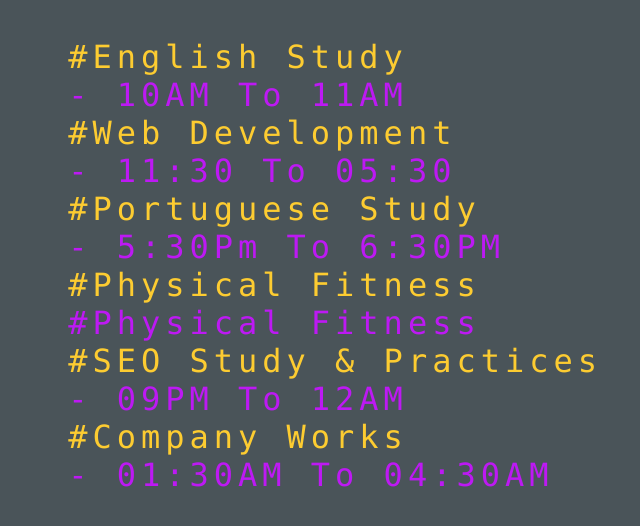
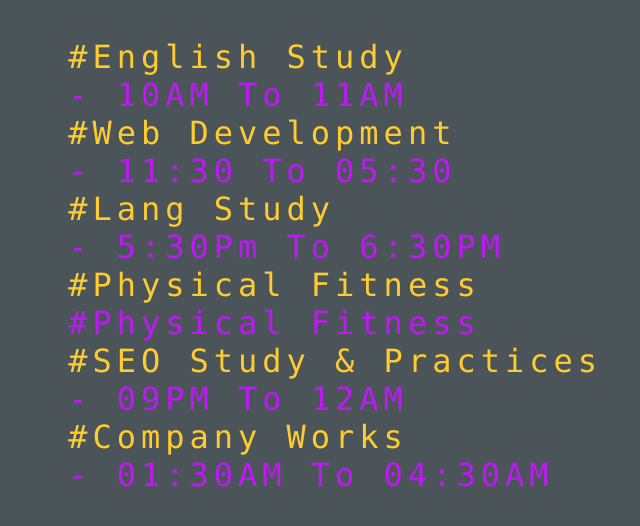
Before and after one commit to udaysarkarud/daliy-routine, a plain HTML site: page index.html in a window 1280 px wide. Shown: the whole page, without its empty margins (640-1280 px from the left). Drawn offline with Linux system fonts and the light colour scheme.

Commit message:
update text

```diff
--- a/index.html
+++ b/index.html
@@ -13,7 +13,7 @@
         <span>	- 10AM To 11AM</span>
         <h3>#Web Development</h3>
         <span>	- 11:30 To 05:30</span>
-        <h3>#Portuguese Study</h3>
+        <h3>#Lang Study</h3>
         <span>	- 5:30Pm To 6:30PM</span>
         <h3>#Physical Fitness</h3>
         <span>#Physical Fitness</span>
```
